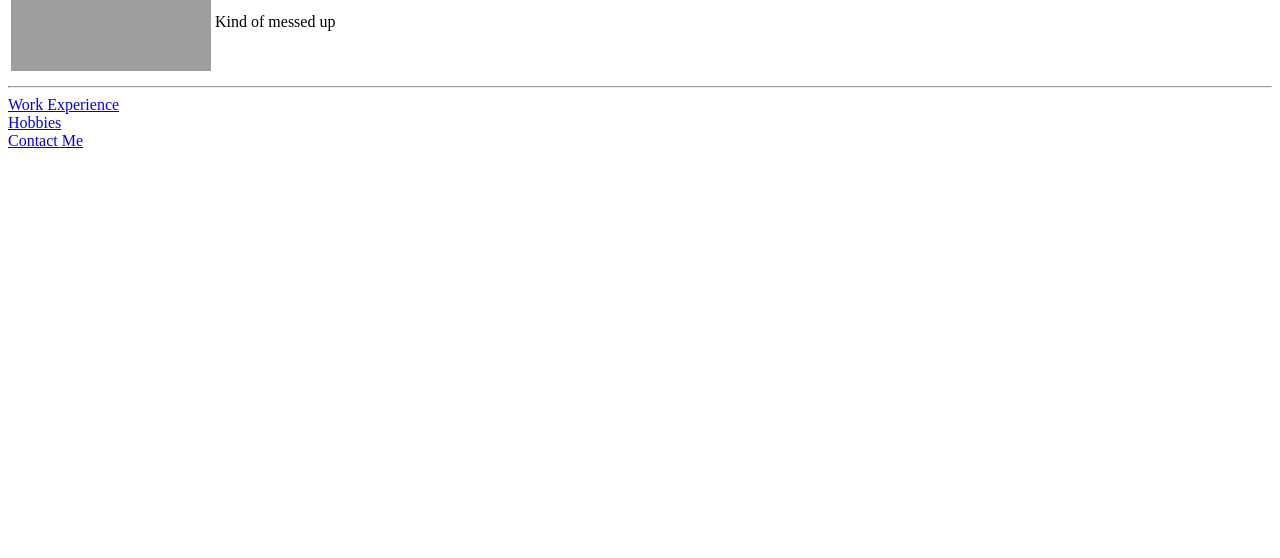
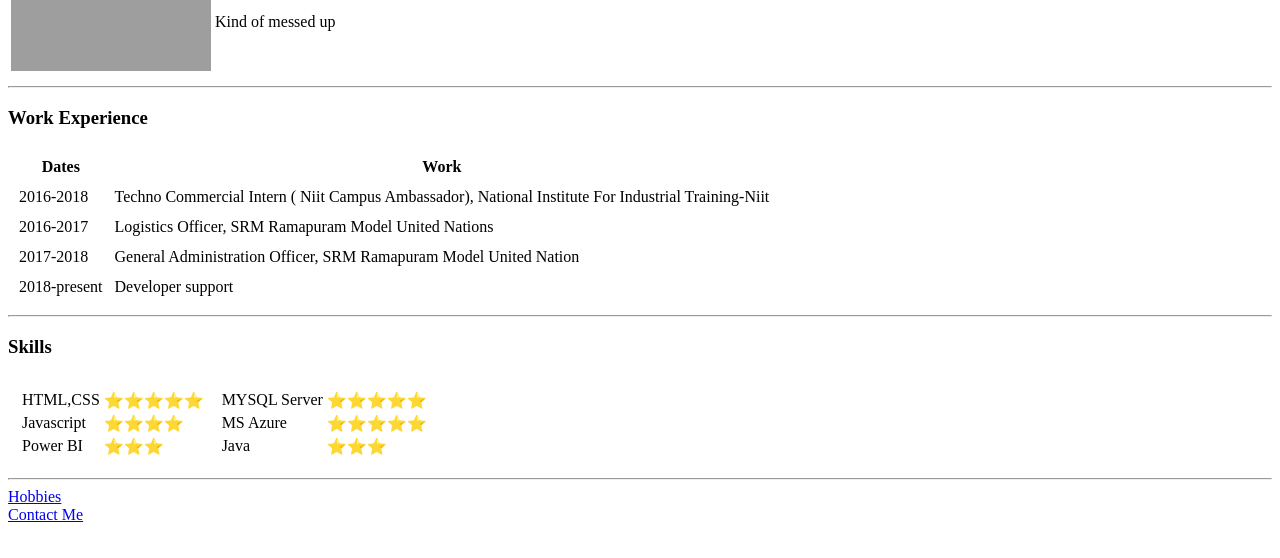
Before and after one commit to Sound07/soundcv, a plain HTML site: page index.html in a window 1280 px wide. Shown: the part 140-698 px from the top of the page. Drawn offline with Linux system fonts and the light colour scheme; grey boxes are pictures that could not be loaded.

Commit message:
workexp updated index

```diff
--- a/index.html
+++ b/index.html
@@ -19,8 +19,70 @@
     </tr>
   </table>
   <hr>
-  <a href="workexp.html">Work Experience</a>
-  <br>
+  <h3>Work Experience</h3>
+  <table cellspacing="10">
+    <thead>
+      <th>Dates</th>
+      <th>Work</th>
+    </thead>
+    <tbody>
+      <tr>
+        <td>2016-2018</td>
+        <td>Techno Commercial Intern ( Niit Campus Ambassador), National Institute For Industrial Training-Niit</td>
+      </tr>
+      <tr>
+        <td>2016-2017</td>
+        <td>Logistics Officer, SRM Ramapuram Model United Nations</td>
+      </tr>
+      <tr>
+        <td>2017-2018</td>
+        <td>General Administration Officer, SRM Ramapuram Model United Nation</td>
+      </tr>
+      <tr>
+        <td>2018-present</td>
+        <td>Developer support</td>
+      </tr>
+    </tbody>
+  </table>
+  <hr>
+  <h3>Skills</h3>
+  <table cellspacing="10">
+    <tr>
+      <td>
+        <table>
+          <tr>
+            <td>HTML,CSS</td>
+            <td>⭐⭐⭐⭐⭐</td>
+          </tr>
+          <tr>
+            <td>Javascript</td>
+            <td>⭐⭐⭐⭐</td>
+          </tr>
+          <tr>
+            <td>Power BI</td>
+            <td>⭐⭐⭐</td>
+          </tr>
+        </table>
+      </td>
+      <td>
+        <table>
+          <tr>
+            <td>MYSQL Server</td>
+            <td>⭐⭐⭐⭐⭐</td>
+          </tr>
+          <tr>
+            <td>MS Azure</td>
+            <td>⭐⭐⭐⭐⭐</td>
+          </tr>
+          <tr>
+            <td>Java</td>
+            <td>⭐⭐⭐</td>
+          </tr>
+        </table>
+      </td>
+    </tr>
+  </table>
+  <hr>
   <a href="hobbies.html">Hobbies</a>
   <br>
   <a href="contact.html">Contact Me</a>
```
